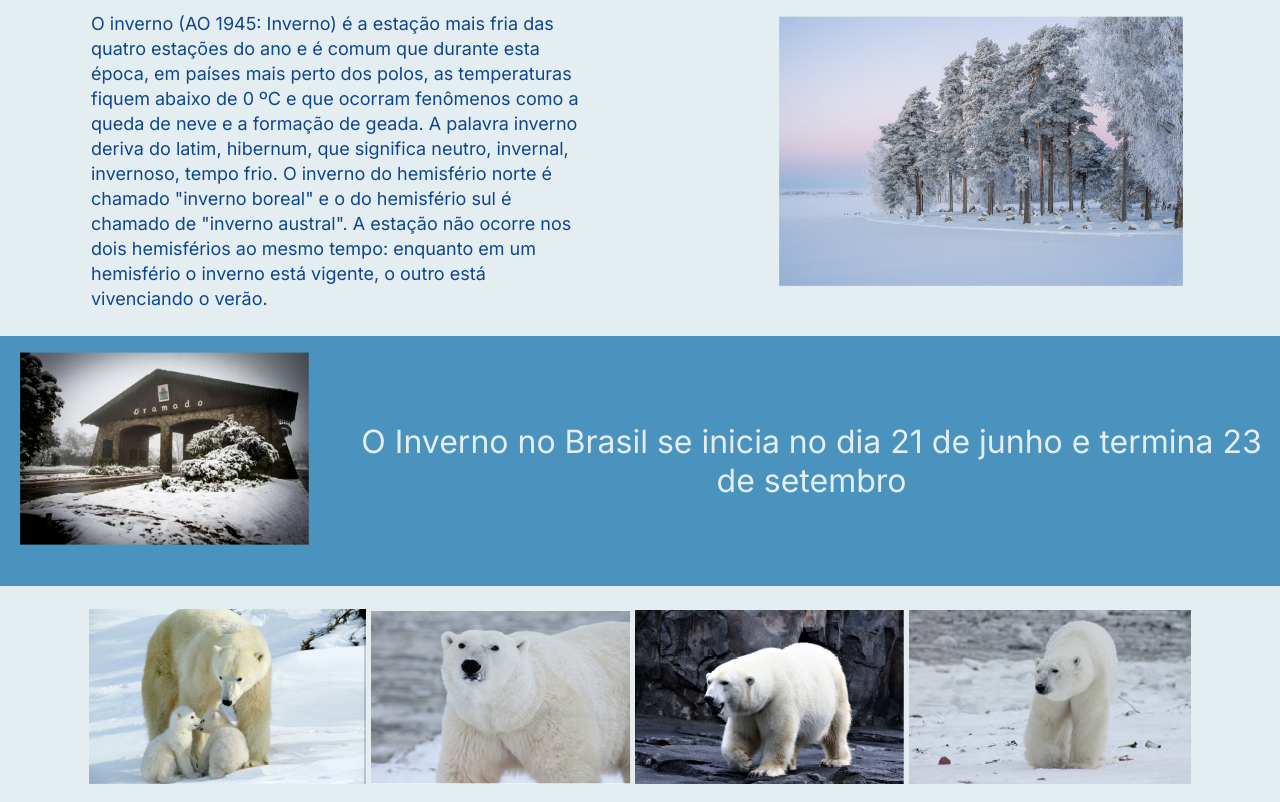
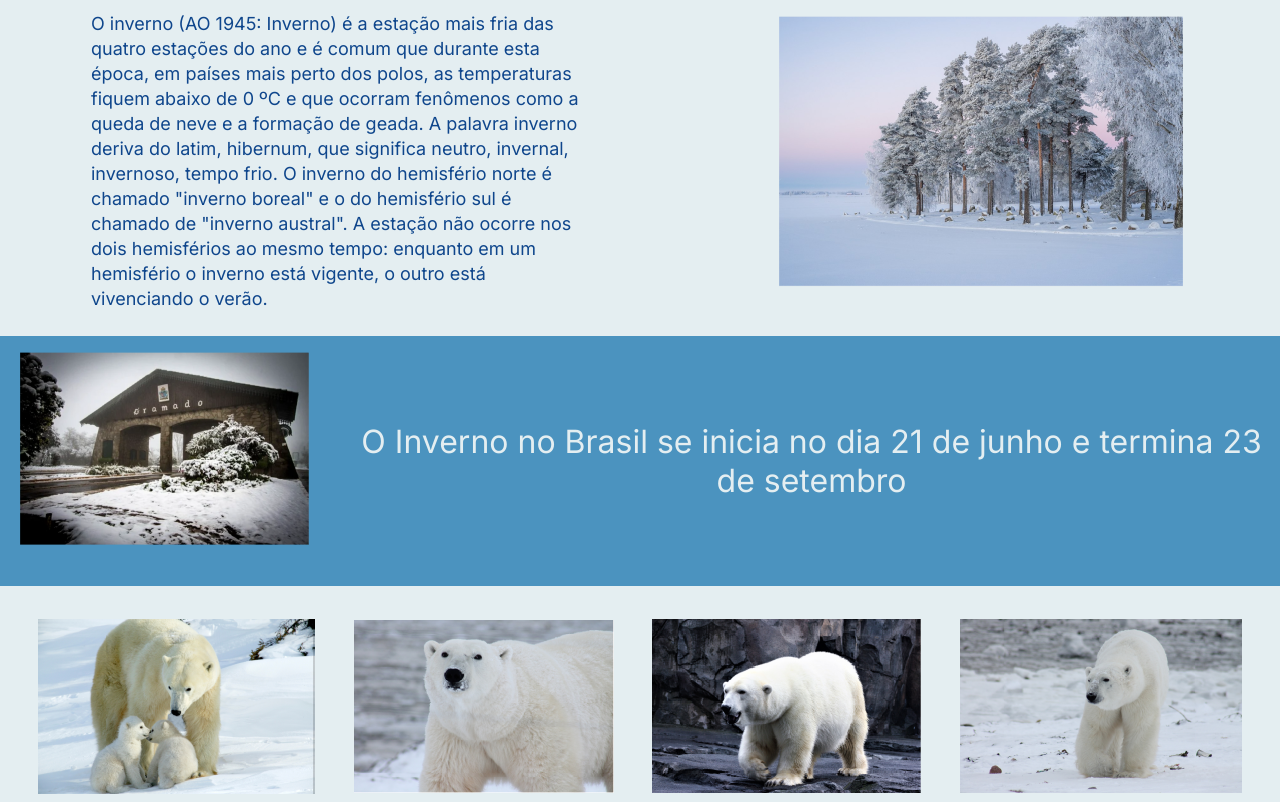
Before and after one commit to CarolayneUriel/desafioInverno-CursoVai-Na-Web, a plain HTML site: page index.html in a window 1280 px wide. Shown: the part 150-952 px from the top of the page. Drawn offline with Linux system fonts and the light colour scheme.

Commit message:
atualização do código

```diff
--- a/style.css
+++ b/style.css
@@ -87,15 +87,20 @@ main {
 
 .imagens{
   background-color: #E4EEF1;
+  height: 32vh;
+
+}
+
+.imagens figure{
   display: flex;
   justify-content: space-evenly;
+  height: 30vh;
   align-items: center;
-  height: 28vh;
 }
 
 footer{
   background-color: #4B93BF;
-  height: 30vh;
+  height: 28vh;
   display: flex;
   align-items: center;
   justify-content: space-around;
```
Lines whose indentation alone changed are shown as unchanged.
